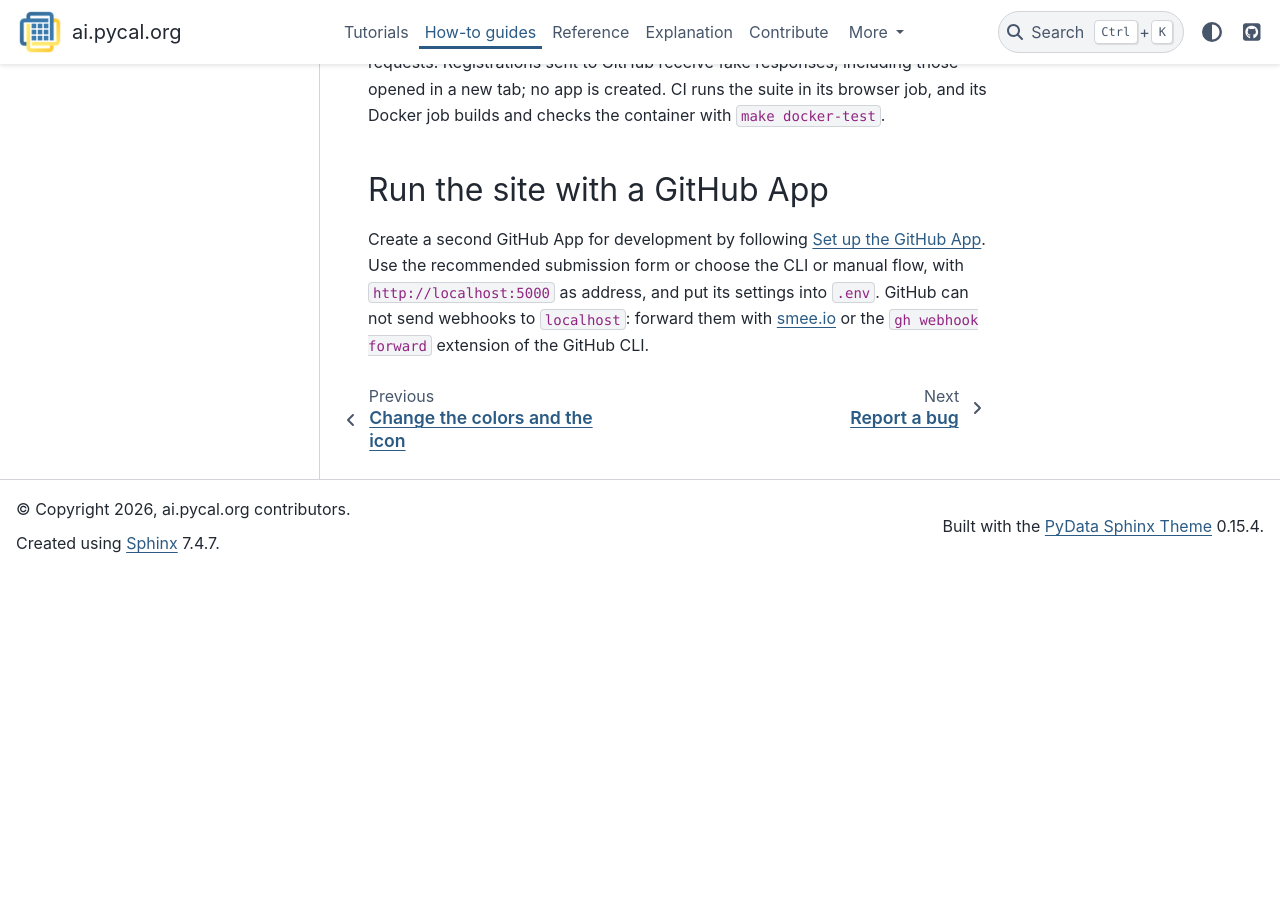
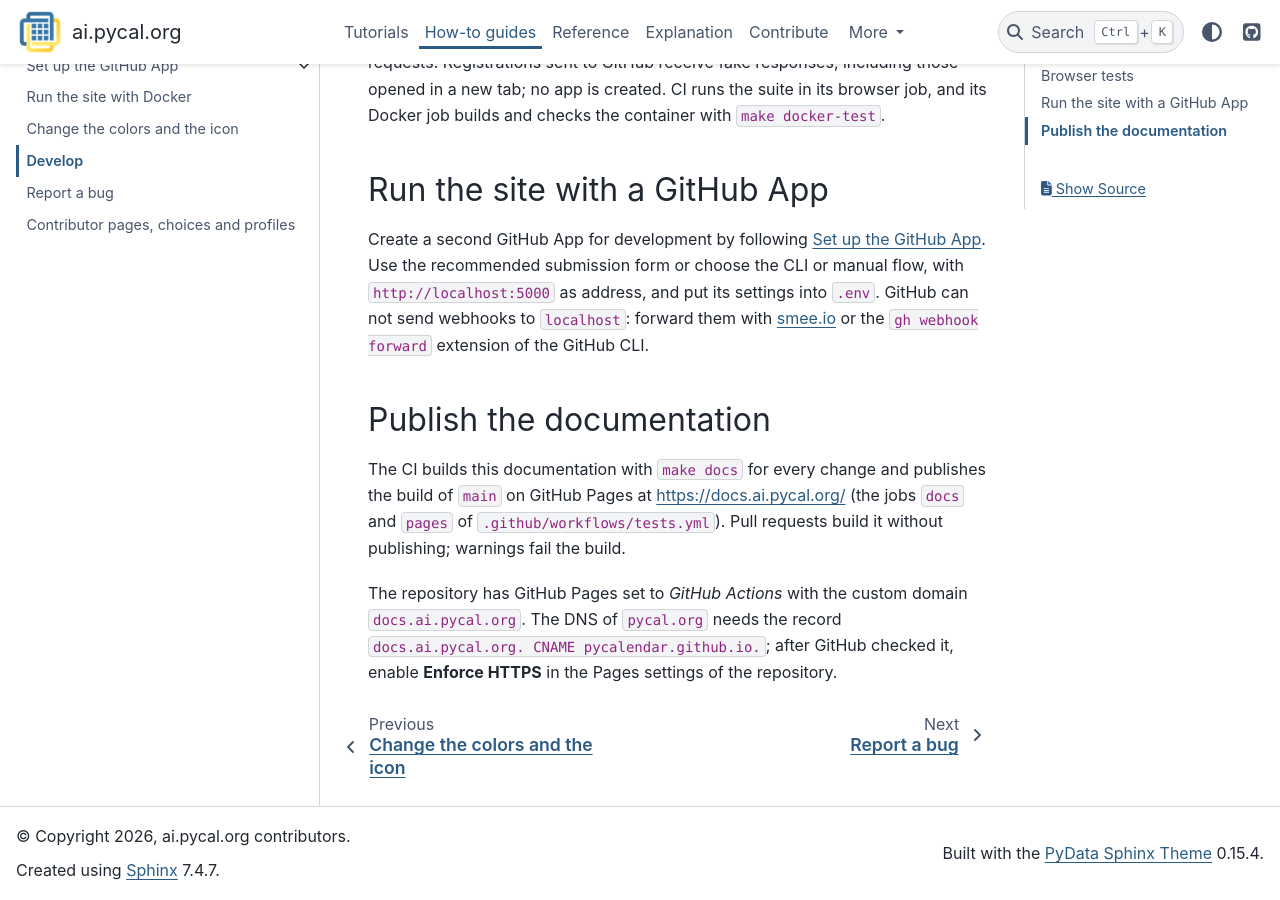
Before and after one commit to PyCalendar/ai.pycal.org, a Sphinx documentation site: the page built from docs/how-to/develop.rst, in a window 1280 px wide and 900 px high, scrolled down 3034 px. Built offline with Sphinx 7.4.7 and the PyData theme 0.15.4, drawn with Linux system fonts in a browser that asks for light colours; pages that are not in the unit, such as notebooks, are missing from menus; before the commit the page ends 3607 px from its top, so only the background shows below that.

Commit message:
Publish the documentation on GitHub Pages at docs.ai.pycal.org
The CI builds the documentation for every change and publishes that of
main on GitHub Pages. The links of the site, the errors, the emails and
the example point to https://docs.ai.pycal.org/; Read the Docs is no
longer used.

Co-Authored-By: Claude Opus 5.5 <noreply@anthropic.com>

AI Prompts:
claude-opus-5-5: The docs should be deployed to github pages under  docs.ai.pycal.org

```diff
--- a/docker-compose.yml
+++ b/docker-compose.yml
@@ -1,4 +1,4 @@
-# The setup of https://ai-pycal-org.readthedocs.io/en/latest/how-to/run-docker.html
+# The setup of https://docs.ai.pycal.org/how-to/run-docker.html
 #   cp .env.example .env    # then edit .env
 #   docker compose up -d
 
--- a/docs/conf.py
+++ b/docs/conf.py
@@ -29,7 +29,7 @@ extensions = [
     "sphinx_issues",
 ]
 
-html_baseurl = "https://ai-pycal-org.readthedocs.io/en/latest/"
+html_baseurl = "https://docs.ai.pycal.org/"
 issues_github_path = "PyCalendar/ai.pycal.org"
 
 html_theme = "pydata_sphinx_theme"
--- a/docs/how-to/develop.rst
+++ b/docs/how-to/develop.rst
@@ -145,3 +145,16 @@ Use the recommended submission form or choose the CLI or manual flow, with
 GitHub can not send webhooks to
 ``localhost``: forward them with `smee.io <https://smee.io>`_ or the ``gh
 webhook forward`` extension of the GitHub CLI.
+
+Publish the documentation
+=========================
+
+The CI builds this documentation with ``make docs`` for every change and
+publishes the build of ``main`` on GitHub Pages at https://docs.ai.pycal.org/
+(the jobs ``docs`` and ``pages`` of :file:`.github/workflows/tests.yml`).
+Pull requests build it without publishing; warnings fail the build.
+
+The repository has GitHub Pages set to *GitHub Actions* with the custom domain
+``docs.ai.pycal.org``. The DNS of ``pycal.org`` needs the record
+``docs.ai.pycal.org. CNAME pycalendar.github.io.``; after GitHub checked it,
+enable **Enforce HTTPS** in the Pages settings of the repository.
--- a/docs/reference/settings.rst
+++ b/docs/reference/settings.rst
@@ -134,7 +134,7 @@ emails are written to the log.
    Default ``https://github.com/PyCalendar/ai.pycal.org``.
 ``DOCS_URL``
    The documentation, for the footer and the links of the errors and emails.
-   Default ``https://ai-pycal-org.readthedocs.io/en/latest/``; ``make run``
+   Default ``https://docs.ai.pycal.org/``; ``make run``
    uses the local ``make livehtml`` server at ``http://localhost:8000/``. Set
    ``DOCS_PORT`` on both commands to use a different local port.
 ``COLOR_<NAME>``, ``COLOR_DARK_<NAME>``
--- a/pyproject.toml
+++ b/pyproject.toml
@@ -34,9 +34,9 @@ package = false  # uv sync installs the dependencies only; the code runs from th
 
 [project.urls]
 Homepage = "https://ai.pycal.org"
-Documentation = "https://ai-pycal-org.readthedocs.io/en/latest/"
+Documentation = "https://docs.ai.pycal.org/"
 Source = "https://github.com/PyCalendar/ai.pycal.org"
-Changelog = "https://ai-pycal-org.readthedocs.io/en/latest/changelog.html"
+Changelog = "https://docs.ai.pycal.org/changelog.html"
 
 [project.optional-dependencies]
 docs = [
```
Also changed, not shown: CONTRIBUTING.md (+2 -2 lines), README.md (+8 -8 lines), SECURITY.md (+1 -1 lines), todo.txt (+9 -2 lines), .readthedocs.yml (deleted), 10 other files.
